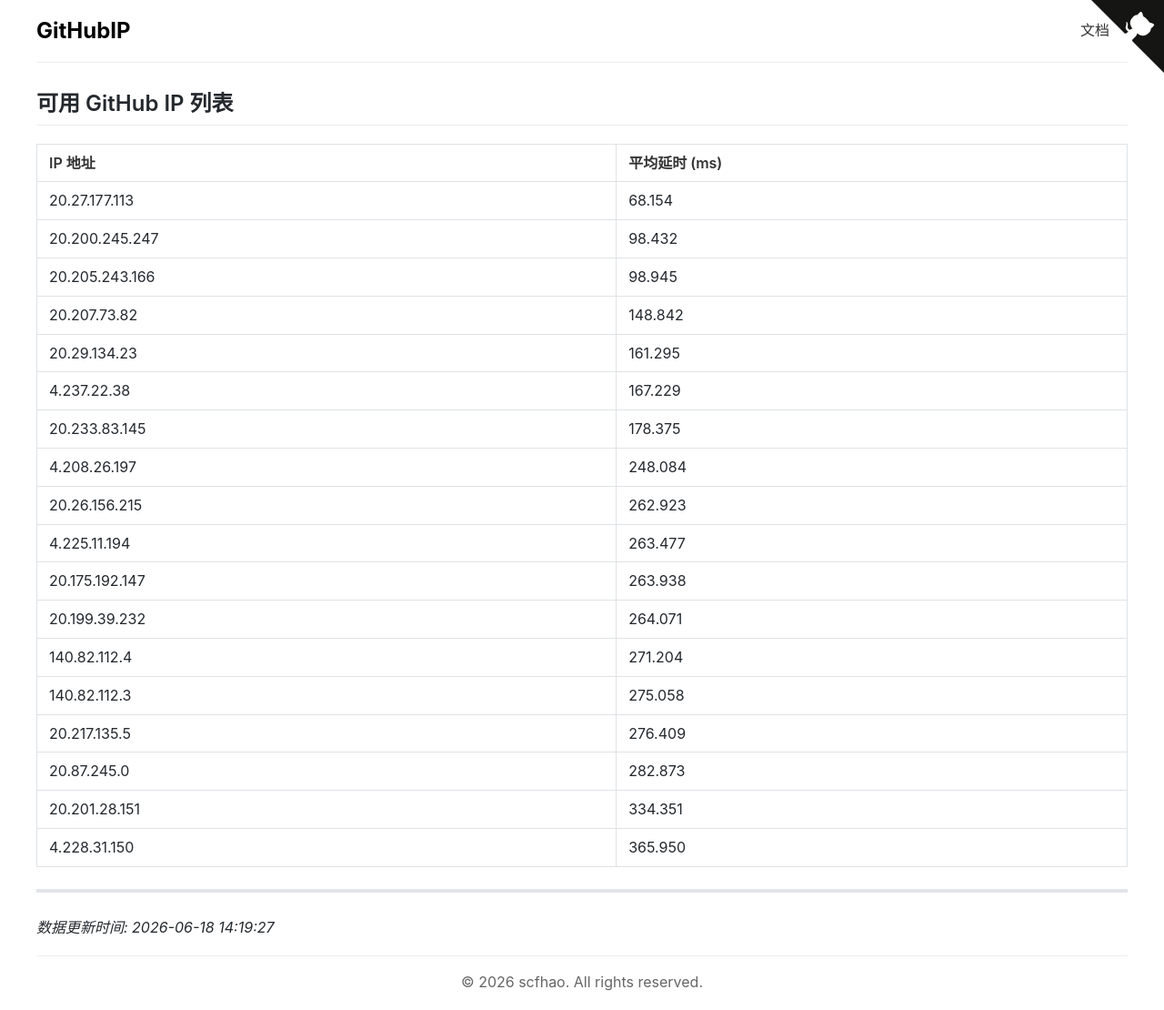
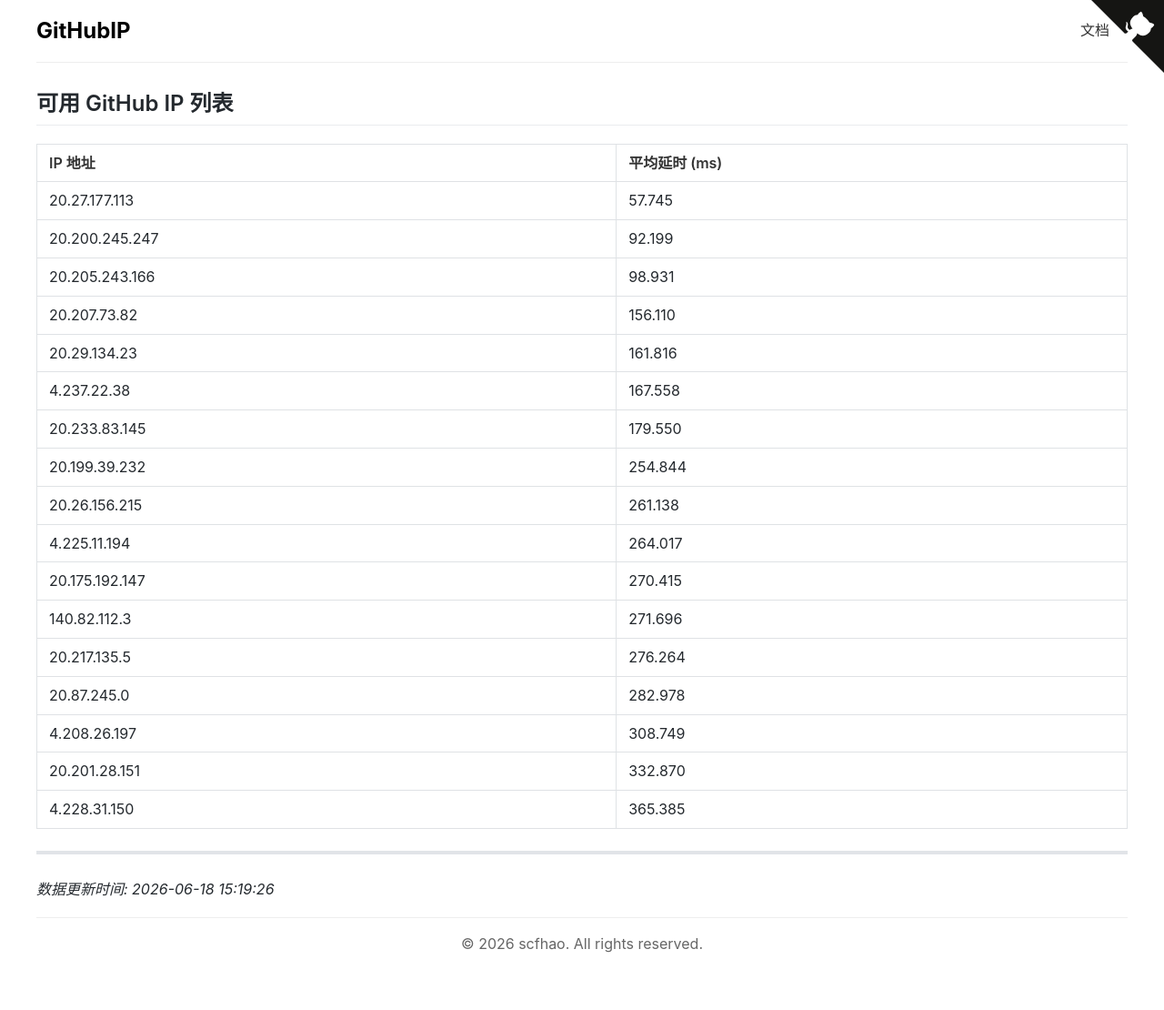
Before and after one commit to scfhao/GitHubIP, a Jekyll site: the page built from index.md, in a window 1280 px wide. Shown: the whole page at 91% size. Built offline with Jekyll 4.4.1, drawn with Linux system fonts in a browser that asks for light colours; after the commit the page ends 1068 px from its top, so only the background shows below that.

Commit message:
自动脚本执行 - 2026-06-18 15:19:26

```diff
--- a/index.md
+++ b/index.md
@@ -1,32 +1,31 @@
 ---
 layout: home
 title: GitHub IP 列表
-date: 2026-06-18 14:19:27
+date: 2026-06-18 15:19:26
 ---
 
 ## 可用 GitHub IP 列表
 
 | IP 地址 | 平均延时 (ms) |
 |---------|--------------|
-| 20.27.177.113 | 68.154 |
-| 20.200.245.247 | 98.432 |
-| 20.205.243.166 | 98.945 |
-| 20.207.73.82 | 148.842 |
-| 20.29.134.23 | 161.295 |
-| 4.237.22.38 | 167.229 |
-| 20.233.83.145 | 178.375 |
-| 4.208.26.197 | 248.084 |
-| 20.26.156.215 | 262.923 |
-| 4.225.11.194 | 263.477 |
-| 20.175.192.147 | 263.938 |
-| 20.199.39.232 | 264.071 |
-| 140.82.112.4 | 271.204 |
-| 140.82.112.3 | 275.058 |
-| 20.217.135.5 | 276.409 |
-| 20.87.245.0 | 282.873 |
-| 20.201.28.151 | 334.351 |
-| 4.228.31.150 | 365.950 |
+| 20.27.177.113 | 57.745 |
+| 20.200.245.247 | 92.199 |
+| 20.205.243.166 | 98.931 |
+| 20.207.73.82 | 156.110 |
+| 20.29.134.23 | 161.816 |
+| 4.237.22.38 | 167.558 |
+| 20.233.83.145 | 179.550 |
+| 20.199.39.232 | 254.844 |
+| 20.26.156.215 | 261.138 |
+| 4.225.11.194 | 264.017 |
+| 20.175.192.147 | 270.415 |
+| 140.82.112.3 | 271.696 |
+| 20.217.135.5 | 276.264 |
+| 20.87.245.0 | 282.978 |
+| 4.208.26.197 | 308.749 |
+| 20.201.28.151 | 332.870 |
+| 4.228.31.150 | 365.385 |
 
 ---
 
-*数据更新时间: 2026-06-18 14:19:27*
+*数据更新时间: 2026-06-18 15:19:26*
```
